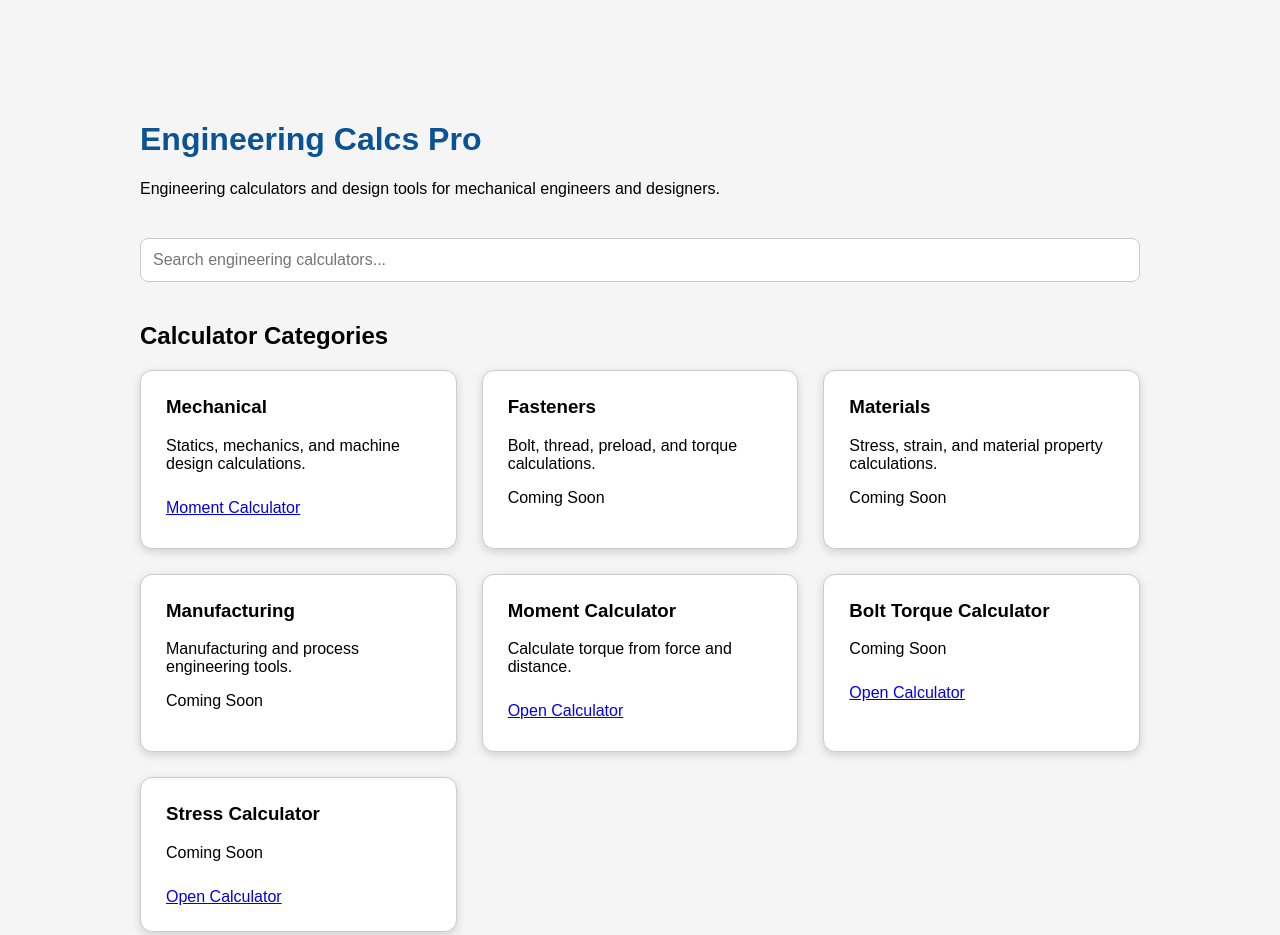
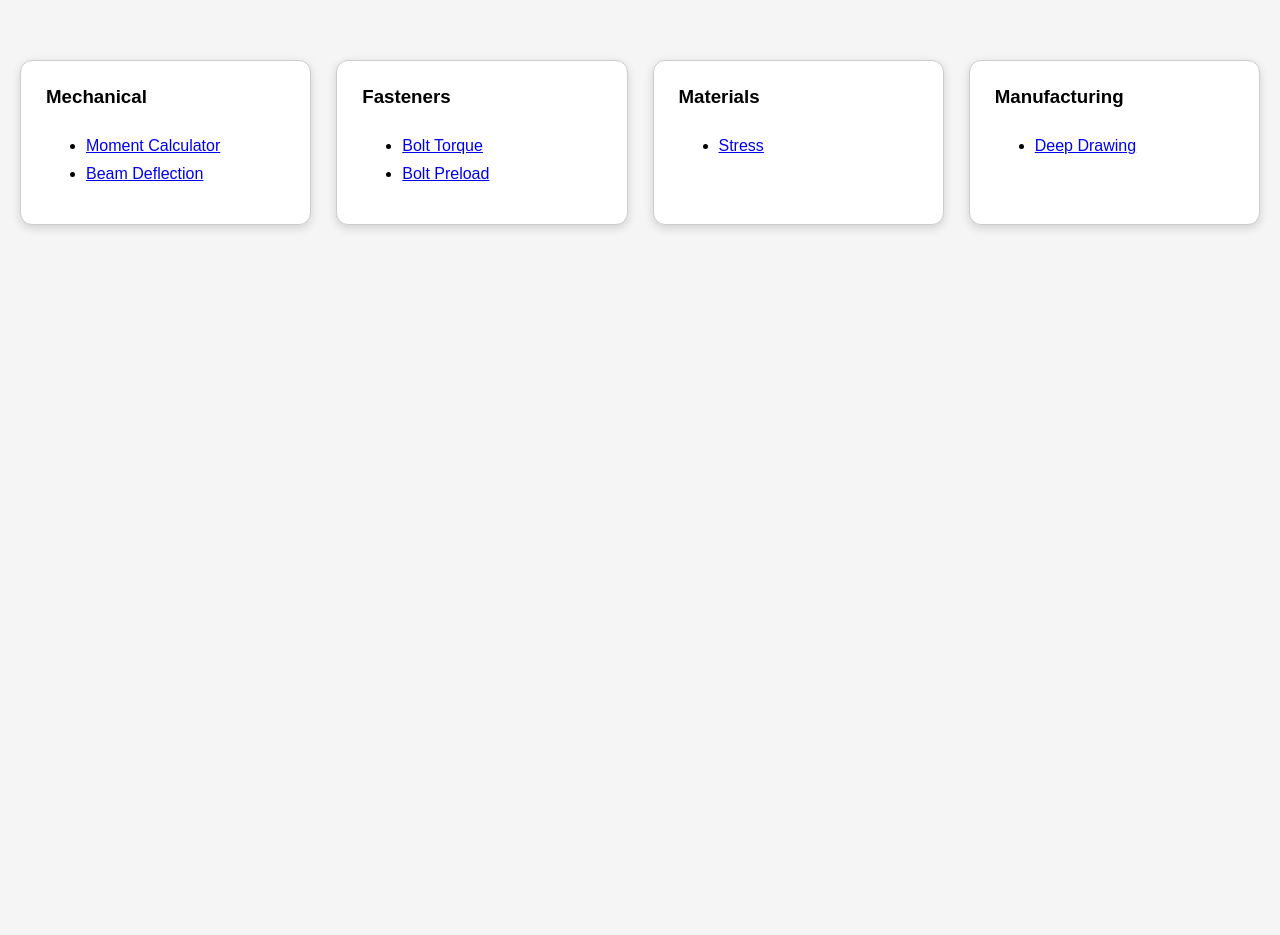
Before and after one commit to laheyengineering-lab/Engineering-Calcs-Pro, a plain HTML site: page index.html in a window 1280 px wide. Shown: the top 935 px of the page. After the commit the page ends 800 px from the top, so only its background shows below. Drawn offline with Linux system fonts and the light colour scheme.

Commit message:
fixed bad homepage, restructure cards

```diff
--- a/index.html
+++ b/index.html
@@ -6,102 +6,10 @@
 
 <body>
 
-<div class="container">
-
-    <header>
-        <h1>Engineering Calcs Pro</h1>
-        <p>
-            Engineering calculators and design tools
-            for mechanical engineers and designers.
-        </p>
-    </header>
-    <div class="search-box">
-
-    <input
-        type="text"
-        placeholder="Search engineering calculators..."
-    >
-
-    </div>
-
-    <section>
-        <h2>Calculator Categories</h2>
-
-
-        <div class="card-container">
-
-
-            <div class="card">
-
-                <h3>Mechanical</h3>
-
-                <p>
-                    Statics, mechanics, and machine design calculations.
-                </p>
-
-                <a href="calculators/moment.html">
-                    Moment Calculator
-                </a>
-
-            </div>
-
-
-
-            <div class="card">
-
-                <h3>Fasteners</h3>
-
-                <p>
-                    Bolt, thread, preload, and torque calculations.
-                </p>
-
-                <p>
-                    Coming Soon
-                </p>
-
-            </div>
-
-
-
-            <div class="card">
-
-                <h3>Materials</h3>
-
-                <p>
-                    Stress, strain, and material property calculations.
-                </p>
-
-                <p>
-                    Coming Soon
-                </p>
-
-            </div>
-
-
-
-            <div class="card">
-
-                <h3>Manufacturing</h3>
-
-                <p>
-                    Manufacturing and process engineering tools.
-                </p>
-
-                <p>
-                    Coming Soon
-                </p>
-
-            </div>
-
-
-        </div>
-
-    </section>
-
-
-</div>
+ <div class="card-container"></div>
 
 </body>
 <script src="js/calculator-data.js"></script>
 <script src="js/homepage.js"></script>
+</body>
 </html>
--- a/js/calculator-data.js
+++ b/js/calculator-data.js
@@ -1,22 +1,45 @@
 const calculators = [
+
     {
         name: "Moment Calculator",
         category: "Mechanical",
-        description: "Calculate torque from force and distance.",
+        description: "Calculate torque from force and perpendicular distance.",
         link: "calculators/moment.html"
     },
 
     {
-        name: "Bolt Torque Calculator",
+        name: "Beam Deflection",
+        category: "Mechanical",
+        description: "Coming Soon",
+        link: "#"
+    },
+
+    {
+        name: "Bolt Torque",
         category: "Fasteners",
         description: "Coming Soon",
         link: "#"
     },
 
     {
-        name: "Stress Calculator",
+        name: "Bolt Preload",
+        category: "Fasteners",
+        description: "Coming Soon",
+        link: "#"
+    },
+
+    {
+        name: "Stress",
         category: "Materials",
         description: "Coming Soon",
         link: "#"
+    },
+
+    {
+        name: "Deep Drawing",
+        category: "Manufacturing",
+        description: "Coming Soon",
+        link: "#"
     }
+
 ];
--- a/js/homepage.js
+++ b/js/homepage.js
@@ -2,21 +2,45 @@ const container = document.querySelector(".card-container");
 
 if (container) {
 
-    calculators.forEach(calculator => {
+    const categories = [
+        "Mechanical",
+        "Fasteners",
+        "Materials",
+        "Manufacturing"
+    ];
+
+    categories.forEach(category => {
 
         const card = document.createElement("div");
 
         card.className = "card";
 
-        card.innerHTML = `
-            <h3>${calculator.name}</h3>
+        const heading = document.createElement("h3");
+        heading.textContent = category;
 
-            <p>${calculator.description}</p>
+        card.appendChild(heading);
 
-            <a href="${calculator.link}">
-                Open Calculator
-            </a>
-        `;
+        const list = document.createElement("ul");
+
+        calculators
+            .filter(calc => calc.category === category)
+            .forEach(calc => {
+
+                const item = document.createElement("li");
+
+                const link = document.createElement("a");
+
+                link.textContent = calc.name;
+
+                link.href = calc.link;
+
+                item.appendChild(link);
+
+                list.appendChild(item);
+
+            });
+
+        card.appendChild(list);
 
         container.appendChild(card);
 
```
Also changed, not shown: js/script.js (deleted, +0 -11 lines).
